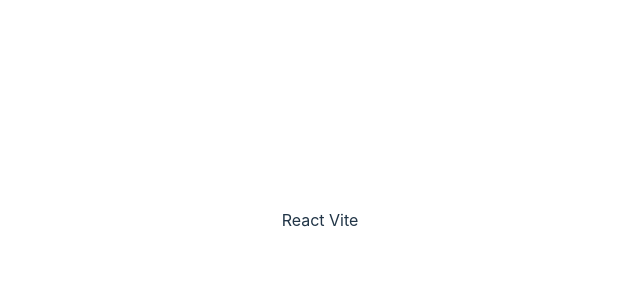
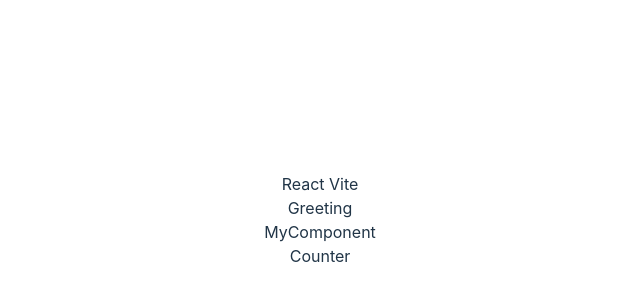
Before and after one commit to vikrantkkk/vite-react, a React (Vite) app: page / in a window 1280 px wide. Shown: the part 180-480 px from the top of the page, without its empty margins (320-960 px from the left). Built offline with nearby package versions, Linux system fonts and the light colour scheme.

Commit message:
my components

```diff
--- a/src/App.jsx
+++ b/src/App.jsx
@@ -1,11 +1,13 @@
 
 import './App.css'
+import Greeting from './Greeting'
 
 function App() {
 
   return (
     <>
      <div>React Vite</div>
+     <Greeting/>
     </>
   )
 }
--- /dev/null
+++ b/src/Greeting.jsx
@@ -0,0 +1,13 @@
+import React from 'react'
+import MyComponent from './MyComponent'
+
+const Greeting = () => {
+  return (
+    <>
+    <div>Greeting</div>
+    <MyComponent/>
+    </>
+  )
+}
+
+export default Greeting
--- /dev/null
+++ b/src/MyComponent.jsx
@@ -0,0 +1,13 @@
+import React from 'react'
+import Counter from './counter/Counter'
+
+const MyComponent = () => {
+  return (
+    <>
+    <div>MyComponent</div>
+    <Counter/>
+    </>
+  )
+}
+
+export default MyComponent
--- /dev/null
+++ b/src/counter/Counter.jsx
@@ -0,0 +1,9 @@
+import React from 'react'
+
+const Counter = () => {
+  return (
+    <div>Counter</div>
+  )
+}
+
+export default Counter
```
